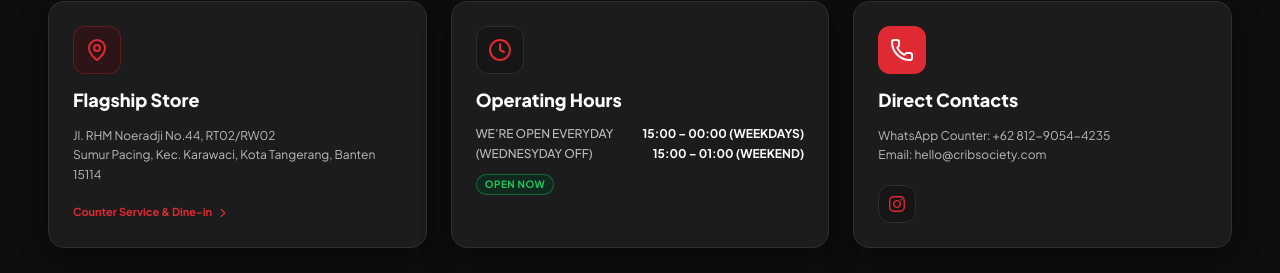
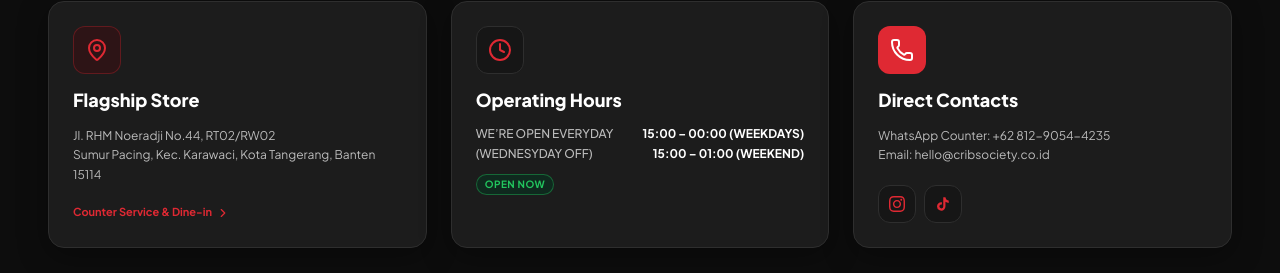
Before and after one commit to hidayatullah70/cribsociety_coffee_fe, a React (Vite) app: page / in a window 1280 px wide. Shown: the part 3060-3333 px from the top of the page. Built offline with nearby package versions, Linux system fonts and the light colour scheme.

Commit message:
feat(contact): add TikTok icon and link next to Instagram in Direct Contacts

```diff
--- a/src/pages/landing/LandingPage.tsx
+++ b/src/pages/landing/LandingPage.tsx
@@ -440,18 +440,31 @@
             <h3 className="font-extrabold text-lg text-white">Direct Contacts</h3>
             <p className="text-xs text-brand-white/70 leading-relaxed">
               WhatsApp Counter: +62 812-9054-4235<br />
-              Email: hello@cribsociety.com
+              Email: hello@cribsociety.co.id
             </p>
             <div className="flex items-center gap-2 pt-2">
               <a
                 href="https://www.instagram.com/cribsociety_coffee/"
                 target="_blank"
                 rel="noreferrer"
-                className="p-2.5 rounded-xl bg-brand-black-soft hover:bg-brand-black-muted text-brand-red transition-colors border border-brand-black-muted"
+                className="p-2.5 rounded-xl bg-brand-black-soft hover:bg-brand-black-muted text-brand-red transition-colors border border-brand-black-muted hover:border-brand-red/40"
                 aria-label="Instagram"
+                title="Instagram @cribsociety_coffee"
               >
                 <svg className="w-4 h-4 fill-current text-brand-red" viewBox="0 0 24 24">
                   <path d="M12 2.163c3.204 0 3.584.012 4.85.07 3.252.148 4.771 1.691 4.919 4.919.058 1.265.069 1.645.069 4.849 0 3.205-.012 3.584-.069 4.849-.149 3.225-1.664 4.771-4.919 4.919-1.266.058-1.644.07-4.85.07-3.204 0-3.584-.012-4.849-.07-3.26-.149-4.771-1.699-4.919-4.92-.058-1.265-.07-1.644-.07-4.849 0-3.204.013-3.583.07-4.849.149-3.227 1.664-4.771 4.919-4.919 1.266-.057 1.645-.069 4.849-.069zm0-2.163c-3.259 0-3.667.014-4.947.072-4.358.2-6.78 2.618-6.98 6.98-.059 1.281-.073 1.689-.073 4.948 0 3.259.014 3.668.072 4.948.2 4.358 2.618 6.78 6.98 6.98 1.281.058 1.689.072 4.948.072 3.259 0 3.668-.014 4.948-.072 4.354-.2 6.782-2.618 6.979-6.98.059-1.28.073-1.689.073-4.948 0-3.259-.014-3.667-.072-4.947-.196-4.354-2.617-6.78-6.979-6.98-1.281-.059-1.69-.073-4.949-.073zm0 5.838c-3.403 0-6.162 2.759-6.162 6.162s2.759 6.163 6.162 6.163 6.162-2.759 6.162-6.163c0-3.403-2.759-6.162-6.162-6.162zm0 10.162c-2.209 0-4-1.79-4-4 0-2.209 1.791-4 4-4s4 1.791 4 4c0 2.21-1.791 4-4 4zm6.406-11.845c-.796 0-1.441.645-1.441 1.44s.645 1.44 1.441 1.44c.795 0 1.439-.645 1.439-1.44s-.644-1.44-1.439-1.44z" />
+                </svg>
+              </a>
+              <a
+                href="https://www.tiktok.com/discover/crib-society-cafe"
+                target="_blank"
+                rel="noreferrer"
+                className="p-2.5 rounded-xl bg-brand-black-soft hover:bg-brand-black-muted text-brand-red transition-colors border border-brand-black-muted hover:border-brand-red/40"
+                aria-label="TikTok"
+                title="TikTok Crib Society Cafe"
+              >
+                <svg className="w-4 h-4 fill-current text-brand-red" viewBox="0 0 24 24">
+                  <path d="M19.59 6.69a4.83 4.83 0 0 1-3.77-4.25V2h-3.45v13.67a2.89 2.89 0 0 1-5.2 1.74 2.89 2.89 0 0 1 2.31-4.64c.298-.002.595.042.88.13V9.4a6.33 6.33 0 0 0-1-.08A6.34 6.34 0 0 0 3 15.66a6.34 6.34 0 0 0 10.82 4.46 6.27 6.27 0 0 0 1.86-4.46V8.75a8.28 8.28 0 0 0 4.91 1.6V6.9a4.86 4.86 0 0 1-1-.21z" />
                 </svg>
               </a>
             </div>
```
